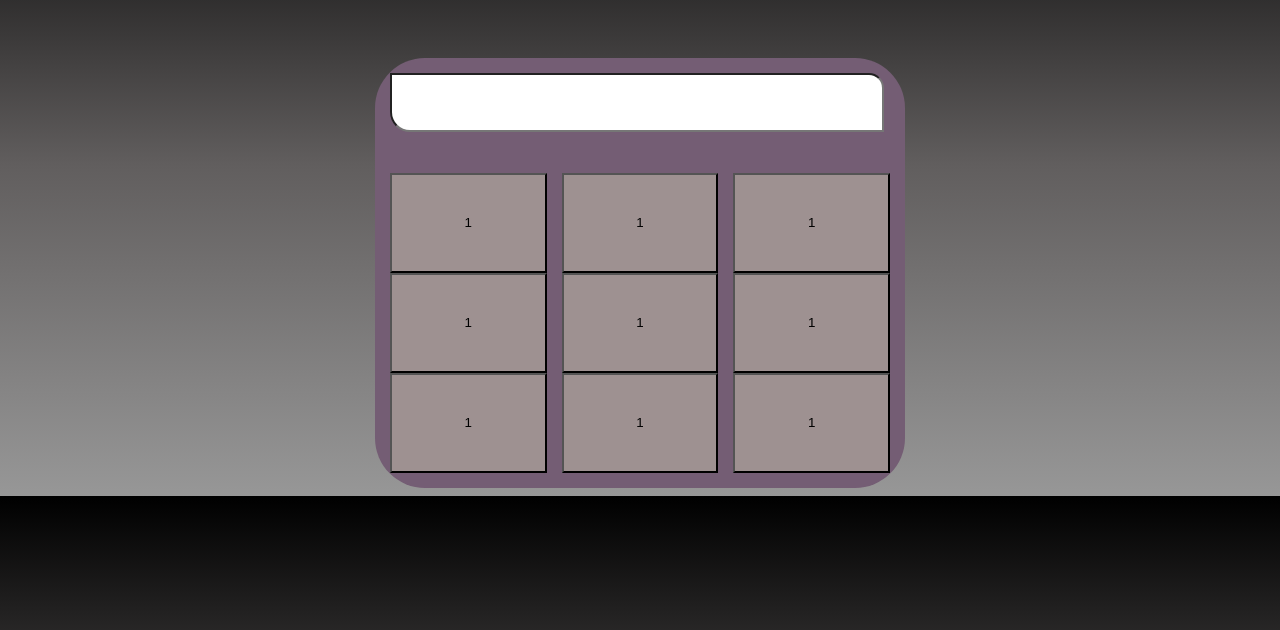
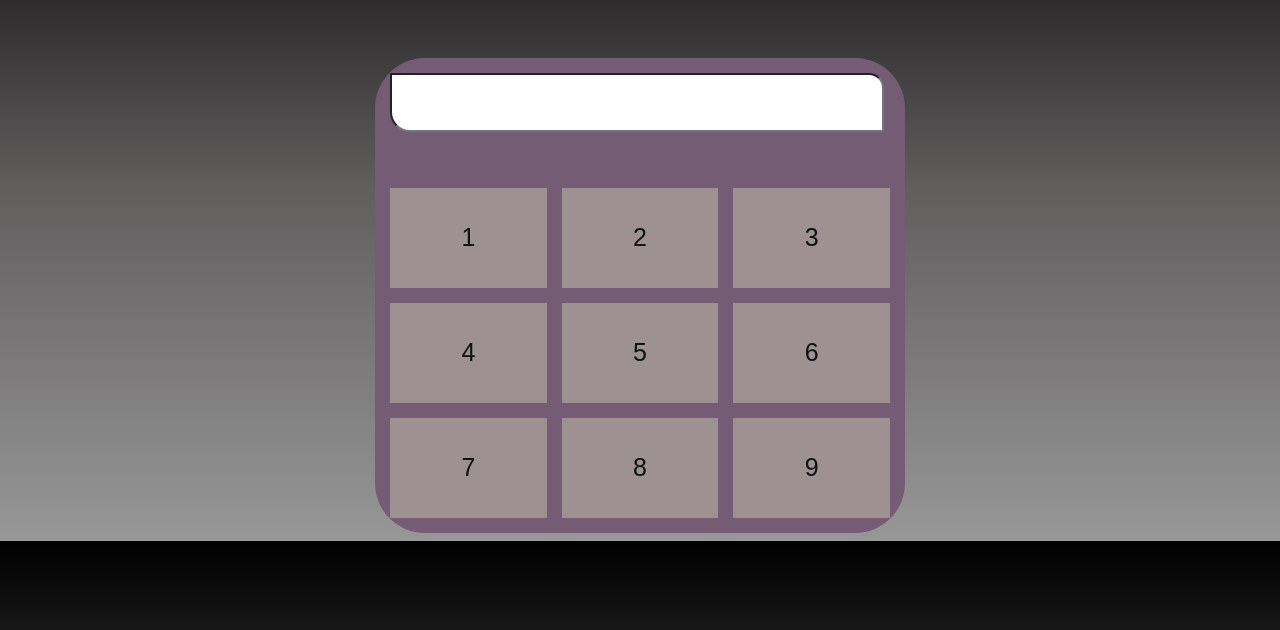
Before and after one commit to sidrasaifi/classroom, a plain HTML site: page responsive.html in a window 1280 px wide. Shown: the part 166-796 px from the top of the page. Drawn offline with Linux system fonts and the light colour scheme.

Commit message:
Add files via upload

```diff
--- a/responsive.html
+++ b/responsive.html
@@ -21,7 +21,7 @@
             grid-template-rows: 1fr 1fr 1fr;
             padding: 15px;
             column-gap: 15px;
-            row-gap: 15 px;
+            row-gap: 15px;
             color: rgb(67, 70, 73);
             border-radius: 50px;
         }
@@ -47,11 +47,11 @@
         }
 
         button {
-           /* cursor: pointer;
-            color: aliceblue;
+            cursor: pointer;
+            color: rgb(13, 17, 20);
             font-size: 25px;
             border: none;
-            transition: 1s all;*/
+            transition: 1s all;
         }
 
         button:hover {
@@ -71,10 +71,7 @@
             -webkit-text-fill-color: transparent;
             -webkit-background-clip: text;
         }
-        #display
-        {
 
-        }
     </style>
 </head>
 
@@ -86,14 +83,14 @@
 
         <div class="item item1"><input type=" text name" id=""></div>
         <button class="item">1</button>
-        <button class="item">1</button>
-        <button class="item">1</button>
-        <button class="item">1</button>
-        <button class="item">1</button>
-        <button class="item">1</button>
-        <button class="item">1</button>
-        <button class="item">1</button>
-        <button class="item">1</button>
+        <button class="item">2</button>
+        <button class="item">3</button>
+        <button class="item">4</button>
+        <button class="item">5</button>
+        <button class="item">6</button>
+        <button class="item">7</button>
+        <button class="item">8</button>
+        <button class="item">9</button>
     </div>
 </body>
 
```
